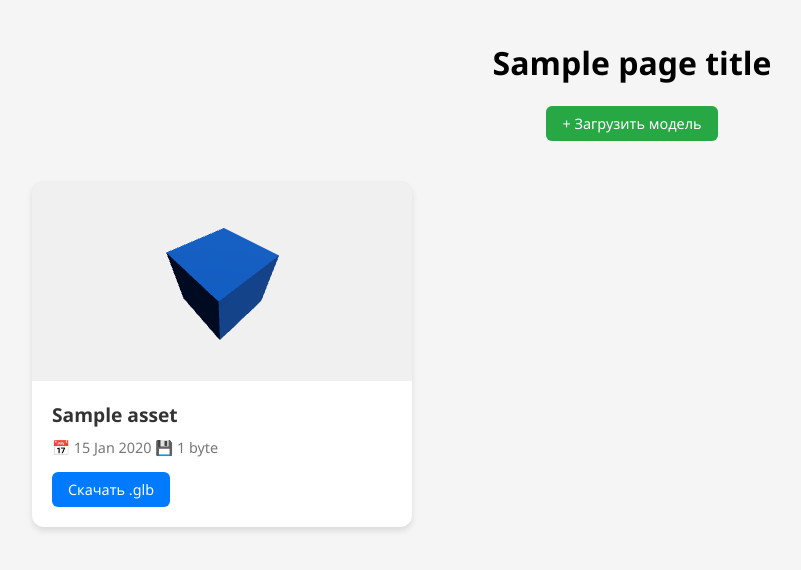
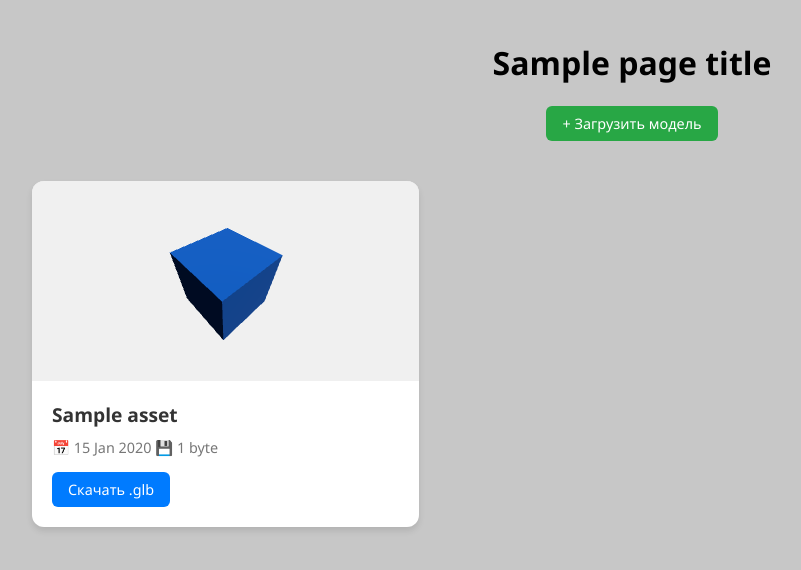
Before and after one commit to Vitatella/Web-structures-1, a Django app: template gallery/templates/gallery/index.html in a window 1280 px wide. Shown: the top 570 px of the page, without its empty margins (8-809 px from the left). Run offline with Django 5.2, Linux system fonts and the light colour scheme; the template is opened without the code that fills it: most values are stand-ins (such as "Sample title", 1, 10 or a date in 2020).

Commit message:
Bg color changed

```diff
--- a/gallery/static/gallery/style.css
+++ b/gallery/static/gallery/style.css
@@ -1,7 +1,7 @@
 /* Базовый сброс и шрифт */
 body {
     font-family: 'Segoe UI', Tahoma, Geneva, Verdana, sans-serif;
-    background-color: #f5f5f5;
+    background-color: #c7c7c7;
     /* Светло-серый фон */
     margin: 0;
     padding: 20px;
@@ -19,8 +19,8 @@ header {
 Создавай столько колонок, сколько влезет (auto-fill).
 Минимальная ширина колонки 280px.
 Если места много - растягивай их (1fr). */
-    grid-template-columns: repeat(auto-fill, minmax(280px, 1fr));
-    gap: 30px;
+    grid-template-columns: repeat(auto-fill, minmax(360px, 1fr));
+    gap: 20px;
     /* Расстояние между карточками */
     max-width: 1200px;
     margin: 0 auto;
--- a/gallery/templates/gallery/index.html
+++ b/gallery/templates/gallery/index.html
@@ -43,7 +43,6 @@
             <!-- Карточка -->
             <div class="asset-card">
                 <!-- 1. Превью (Верхняя часть) -->
-                <!-- Пока здесь просто серый квадрат с иконкой куба -->
                 <!-- На 6-й неделе здесь будет картинка, на 5-й - 3D сцена -->
                 <div class="card-preview" id="model-container-{{ asset.id }}" data-url="{{ asset.file.url }}">
                     <!-- Временно оставим текст, пока JS не заменит его на Canvas -->
```
